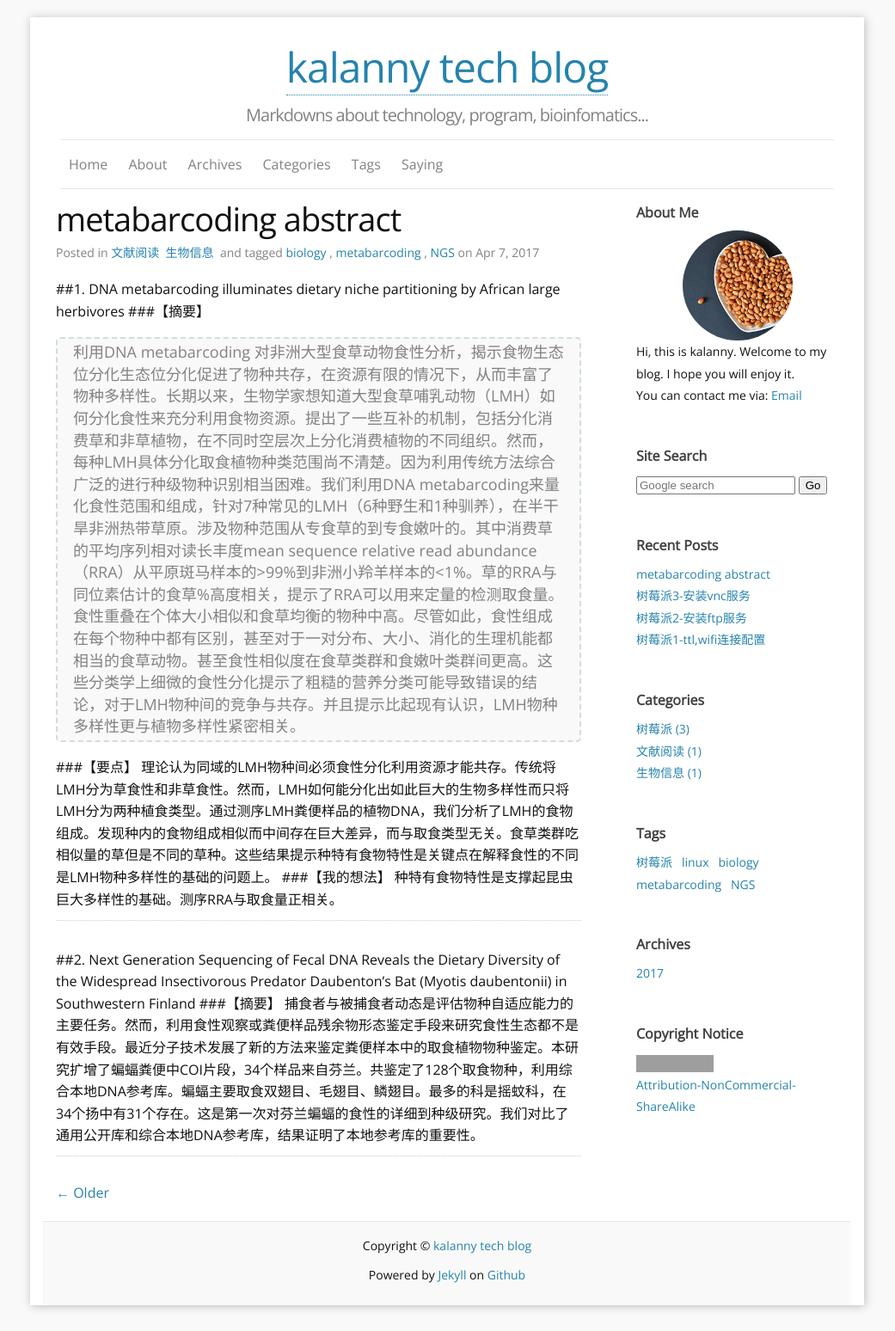
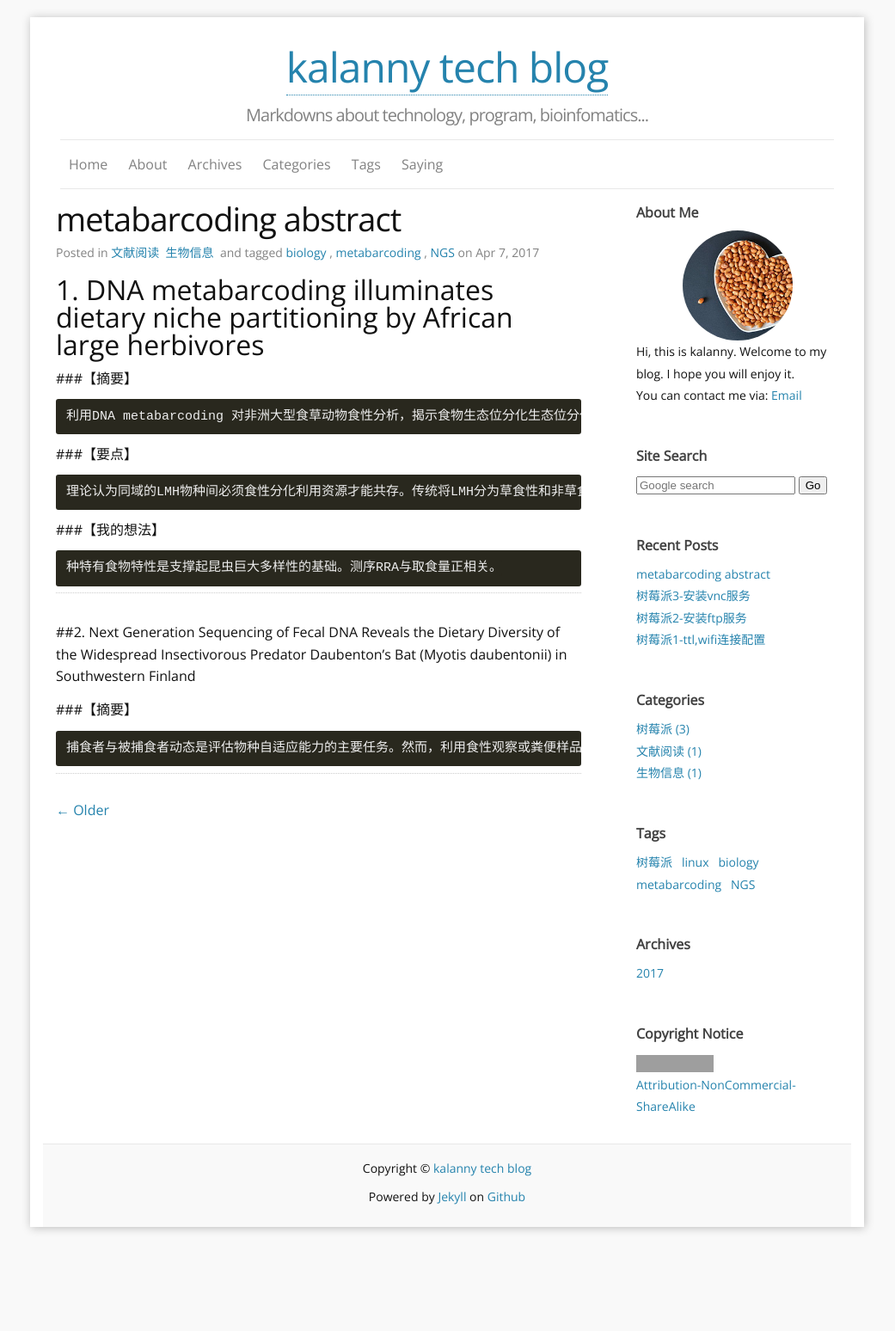
Before and after one commit to kalanny/kalanny.github.io, a Jekyll site: the page built from _posts/2017-04-07-文献阅读-metabarcoding与食性.md, in a window 1280 px wide. Shown: the whole page at 86% size, without its empty margins (120-1161 px from the left). Built offline with Jekyll 4.4.1, drawn with Linux system fonts in a browser that asks for light colours; nearby versions of some CDN libraries; after the commit the page ends 1457 px from its top, so only the background shows below that; grey boxes are pictures that could not be loaded.

```diff
--- a/_posts/2017-04-07-文献阅读-metabarcoding与食性.md
+++ b/_posts/2017-04-07-文献阅读-metabarcoding与食性.md
@@ -6,18 +6,24 @@ tags: [biology, metabarcoding, NGS]
 fullview: false
 ---
 
-##1. DNA metabarcoding illuminates dietary niche partitioning by African large herbivores
+## 1. DNA metabarcoding illuminates dietary niche partitioning by African large herbivores
+
 ###【摘要】
 
->利用DNA metabarcoding 对非洲大型食草动物食性分析，揭示食物生态位分化生态位分化促进了物种共存，在资源有限的情况下，从而丰富了物种多样性。长期以来，生物学家想知道大型食草哺乳动物（LMH）如何分化食性来充分利用食物资源。提出了一些互补的机制，包括分化消费草和非草植物，在不同时空层次上分化消费植物的不同组织。然而，每种LMH具体分化取食植物种类范围尚不清楚。因为利用传统方法综合广泛的进行种级物种识别相当困难。我们利用DNA metabarcoding来量化食性范围和组成，针对7种常见的LMH（6种野生和1种驯养），在半干旱非洲热带草原。涉及物种范围从专食草的到专食嫩叶的。其中消费草的平均序列相对读长丰度mean sequence relative read abundance（RRA）从平原斑马样本的>99%到非洲小羚羊样本的<1%。草的RRA与同位素估计的食草%高度相关，提示了RRA可以用来定量的检测取食量。食性重叠在个体大小相似和食草均衡的物种中高。尽管如此，食性组成在每个物种中都有区别，甚至对于一对分布、大小、消化的生理机能都相当的食草动物。甚至食性相似度在食草类群和食嫩叶类群间更高。这些分类学上细微的食性分化提示了粗糙的营养分类可能导致错误的结论，对于LMH物种间的竞争与共存。并且提示比起现有认识，LMH物种多样性更与植物多样性紧密相关。
+    利用DNA metabarcoding 对非洲大型食草动物食性分析，揭示食物生态位分化生态位分化促进了物种共存，在资源有限的情况下，从而丰富了物种多样性。长期以来，生物学家想知道大型食草哺乳动物（LMH）如何分化食性来充分利用食物资源。提出了一些互补的机制，包括分化消费草和非草植物，在不同时空层次上分化消费植物的不同组织。然而，每种LMH具体分化取食植物种类范围尚不清楚。因为利用传统方法综合广泛的进行种级物种识别相当困难。我们利用DNA metabarcoding来量化食性范围和组成，针对7种常见的LMH（6种野生和1种驯养），在半干旱非洲热带草原。涉及物种范围从专食草的到专食嫩叶的。其中消费草的平均序列相对读长丰度mean sequence relative read abundance（RRA）从平原斑马样本的>99%到非洲小羚羊样本的<1%。草的RRA与同位素估计的食草%高度相关，提示了RRA可以用来定量的检测取食量。食性重叠在个体大小相似和食草均衡的物种中高。尽管如此，食性组成在每个物种中都有区别，甚至对于一对分布、大小、消化的生理机能都相当的食草动物。甚至食性相似度在食草类群和食嫩叶类群间更高。这些分类学上细微的食性分化提示了粗糙的营养分类可能导致错误的结论，对于LMH物种间的竞争与共存。并且提示比起现有认识，LMH物种多样性更与植物多样性紧密相关。
 
 ###【要点】
+
     理论认为同域的LMH物种间必须食性分化利用资源才能共存。传统将LMH分为草食性和非草食性。然而，LMH如何能分化出如此巨大的生物多样性而只将LMH分为两种植食类型。通过测序LMH粪便样品的植物DNA，我们分析了LMH的食物组成。发现种内的食物组成相似而中间存在巨大差异，而与取食类型无关。食草类群吃相似量的草但是不同的草种。这些结果提示种特有食物特性是关键点在解释食性的不同是LMH物种多样性的基础的问题上。
+
 ###【我的想法】
+
     种特有食物特性是支撑起昆虫巨大多样性的基础。测序RRA与取食量正相关。
 
 ***
 
 ##2. Next Generation Sequencing of Fecal DNA Reveals the Dietary Diversity of the Widespread Insectivorous Predator Daubenton’s Bat (Myotis daubentonii) in Southwestern Finland
+
 ###【摘要】
+
     捕食者与被捕食者动态是评估物种自适应能力的主要任务。然而，利用食性观察或粪便样品残余物形态鉴定手段来研究食性生态都不是有效手段。最近分子技术发展了新的方法来鉴定粪便样本中的取食植物物种鉴定。本研究扩增了蝙蝠粪便中COI片段，34个样品来自芬兰。共鉴定了128个取食物种，利用综合本地DNA参考库。蝙蝠主要取食双翅目、毛翅目、鳞翅目。最多的科是摇蚊科，在34个扬中有31个存在。这是第一次对芬兰蝙蝠的食性的详细到种级研究。我们对比了通用公开库和综合本地DNA参考库，结果证明了本地参考库的重要性。
```
